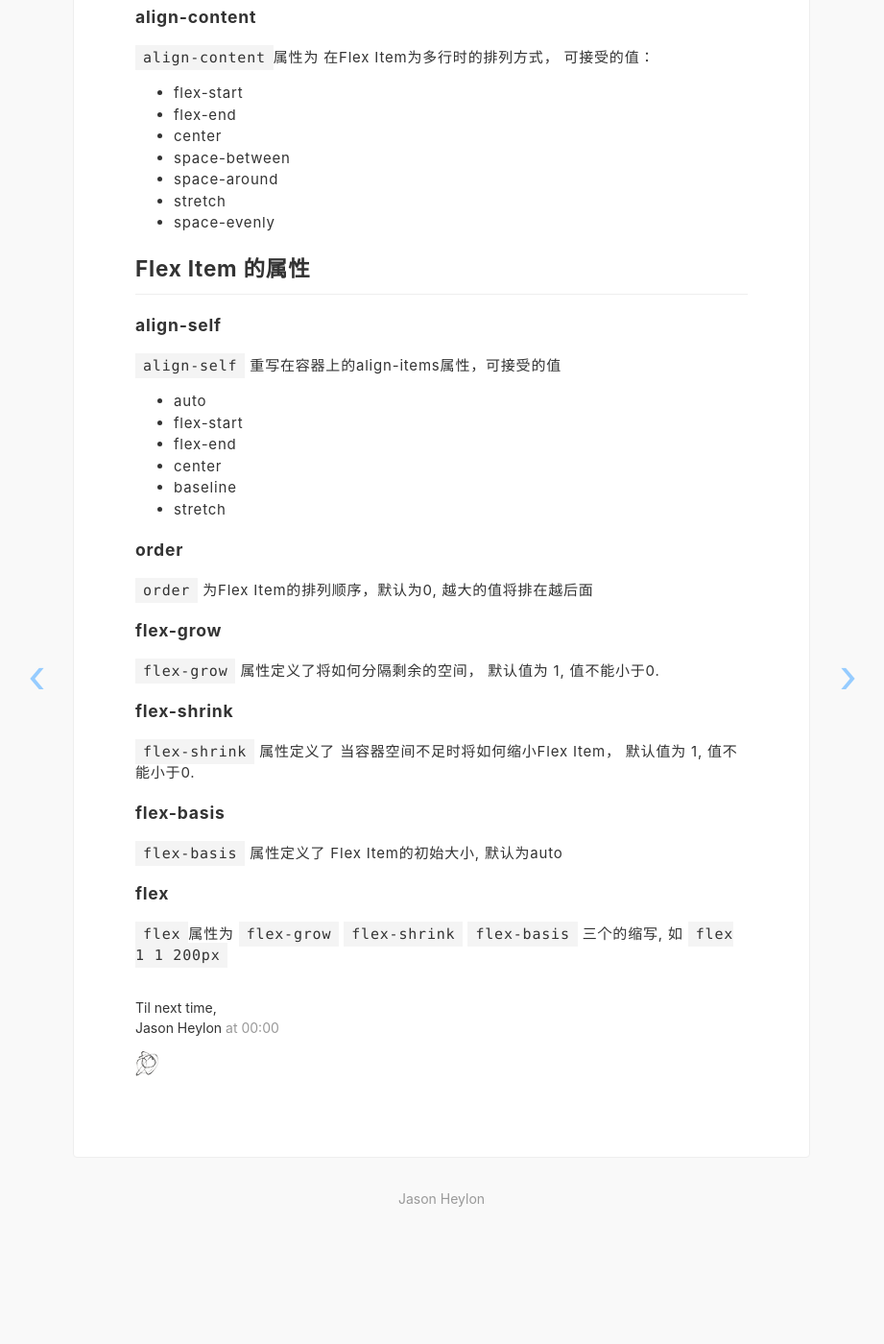
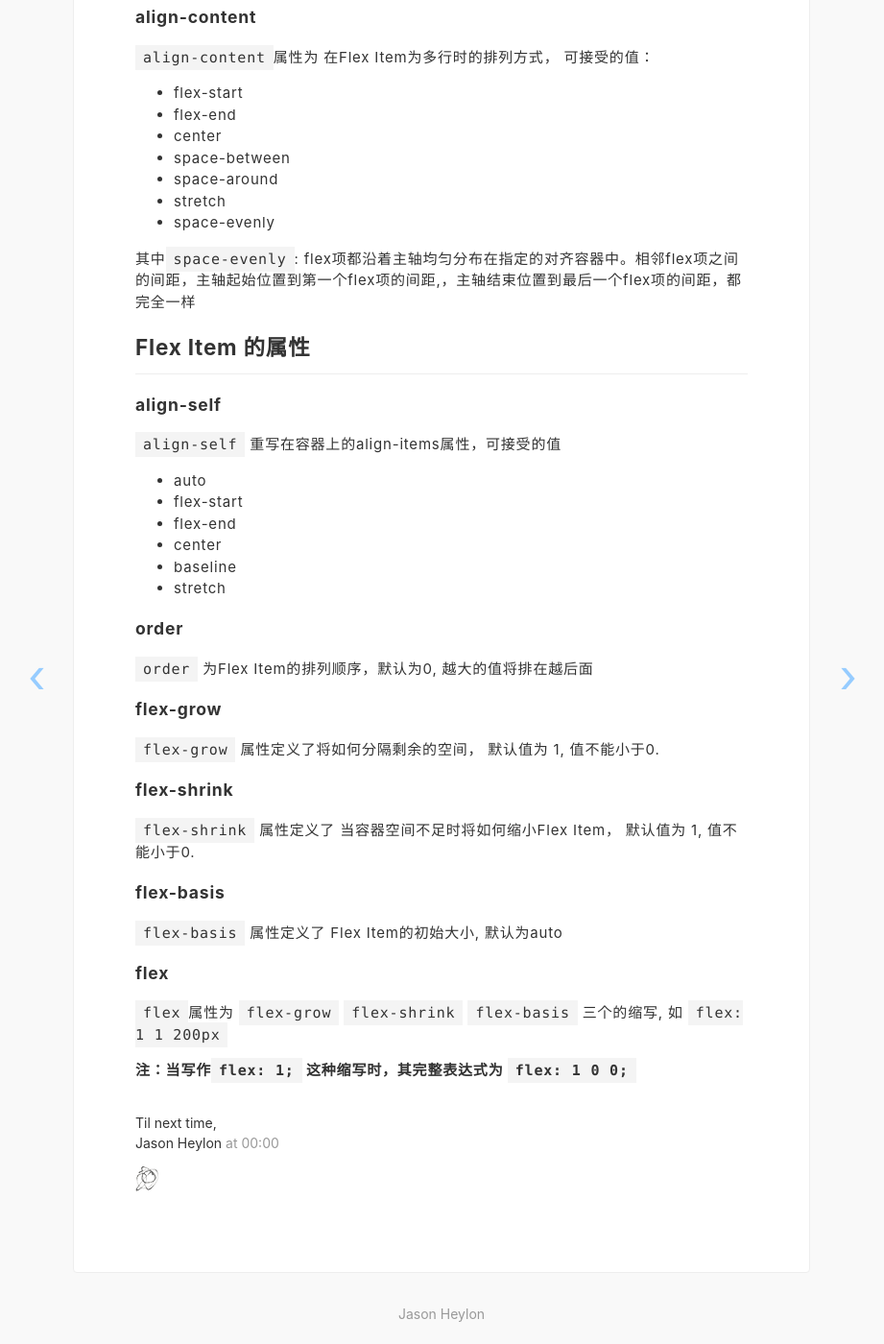
Before and after one commit to JasonHeylon/jasonheylon.github.io, a Jekyll site: the page built from _posts/2019-12-30-flex-and-grid.md, in a window 1280 px wide and 1400 px high, scrolled down 3829 px. Shown: the whole window at 96% size, without its empty margins (180-1101 px from the left). Built offline with Jekyll 4.4.1, drawn with Linux system fonts in a browser that asks for light colours; comment, search, counter and statistics services are not loaded; before the commit the page ends 5120 px from its top, so only the background shows below that.

Commit message:
:speech_balloon: Update articles

```diff
--- a/_posts/2019-12-30-flex-and-grid.md
+++ b/_posts/2019-12-30-flex-and-grid.md
@@ -141,6 +141,8 @@ comments: true
 - stretch
 - space-evenly
 
+其中`space-evenly`: flex项都沿着主轴均匀分布在指定的对齐容器中。相邻flex项之间的间距，主轴起始位置到第一个flex项的间距,，主轴结束位置到最后一个flex项的间距，都完全一样
+
 ## Flex Item 的属性
 
 ### align-self
@@ -173,4 +175,6 @@ comments: true
 
 ### flex
 
-`flex`属性为 `flex-grow` `flex-shrink`  `flex-basis` 三个的缩写, 如 `flex 1 1 200px`
+`flex`属性为 `flex-grow` `flex-shrink`  `flex-basis` 三个的缩写, 如 `flex: 1 1 200px`
+
+**注：当写作`flex: 1;` 这种缩写时，其完整表达式为 `flex: 1 0 0;`**
```
